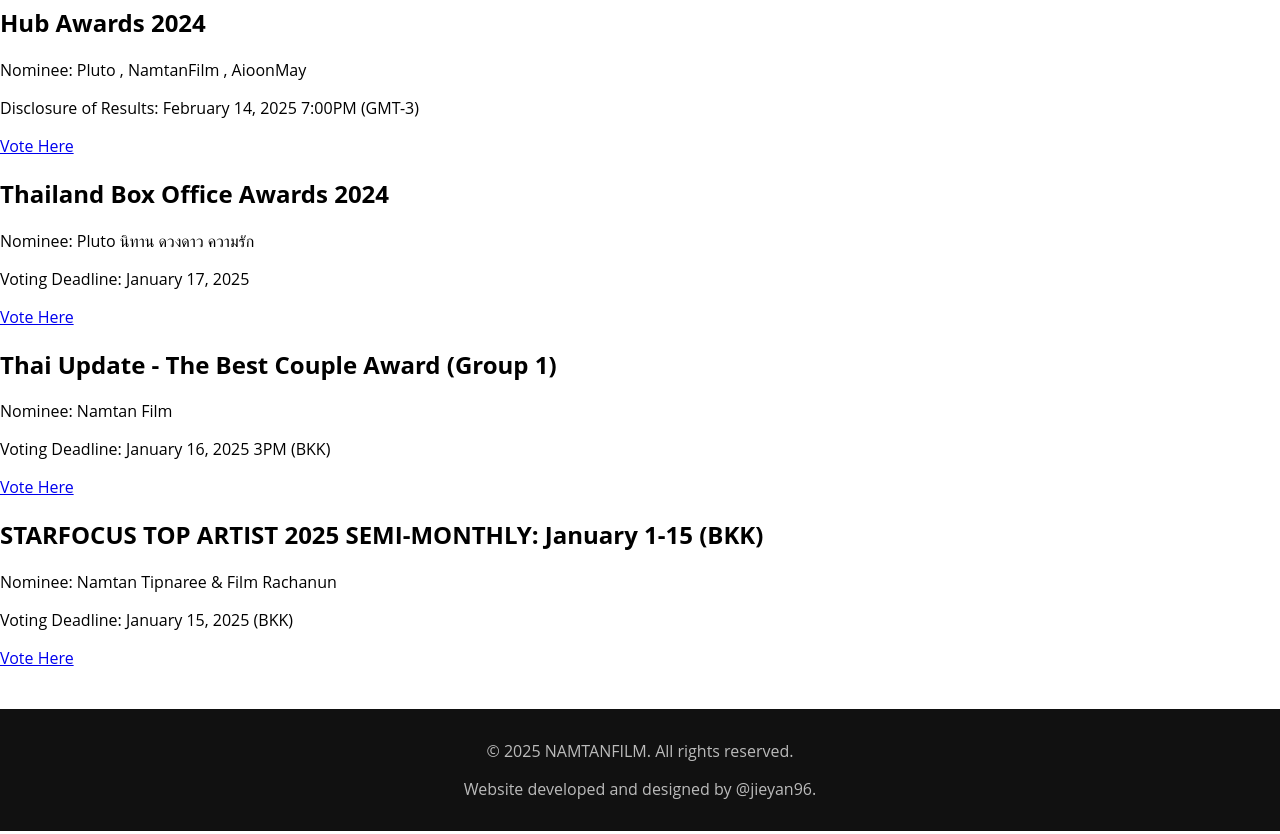
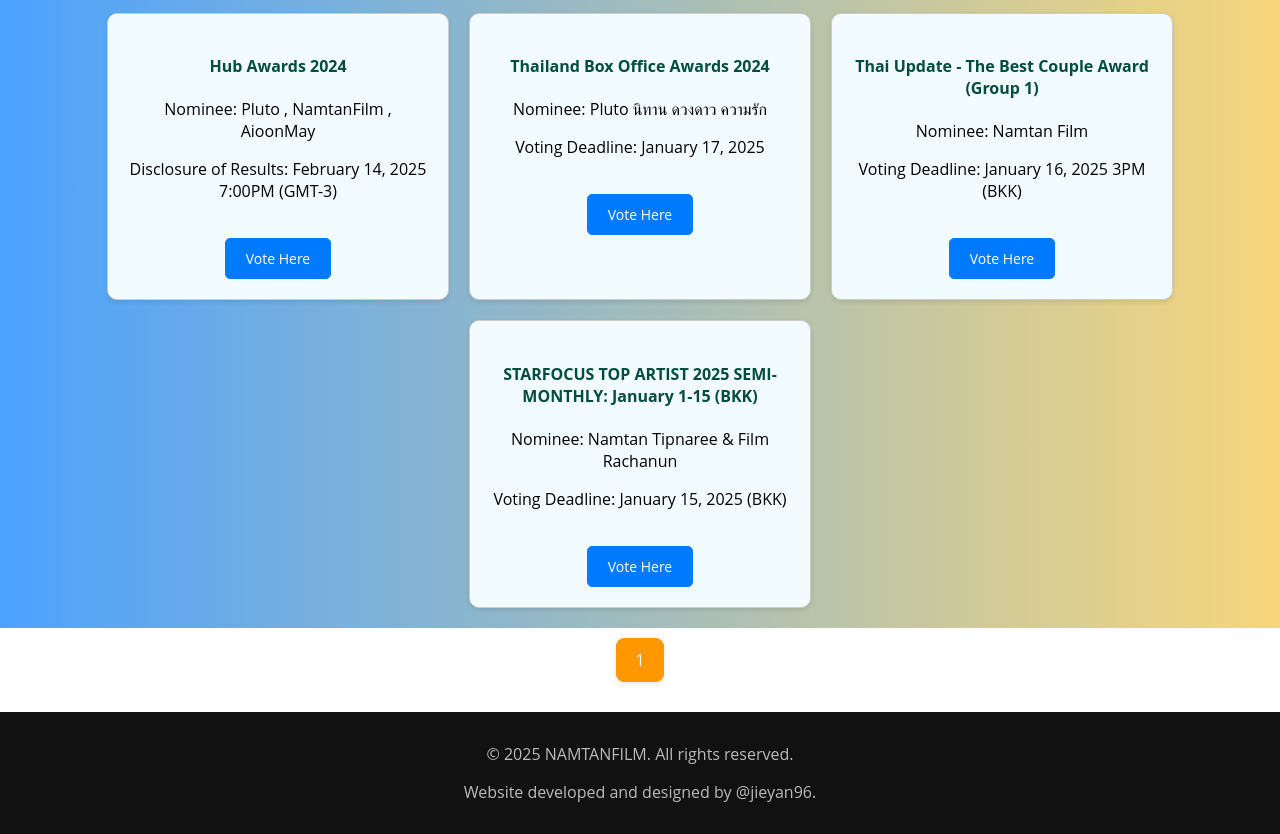
Before and after one commit to asmall-potato/namtanfilm, a plain HTML site: page vote.html in a window 1280 px wide. Shown: the part 320-1154 px from the top of the page. Drawn offline with nearby package versions, Linux system fonts and the light colour scheme.

Commit message:
Update vote.html

```diff
--- a/vote.html
+++ b/vote.html
@@ -68,43 +68,43 @@
         </div>
 
     </header>
-            <h1>Vote for NamtanFilm</h1>
-        <main>
 
+            <main>
+            <h2 style="text-align: center; margin-bottom: 20px;">Vote for NamtanFilm</h2>
+            <div class="general-container">
 
-
-            <section class="award">
-                <h2>Hub Awards 2024</h2>
+            <div class="general-item">
+                <h4>Hub Awards 2024</h4>
                 <p>Nominee: Pluto , NamtanFilm , AioonMay</p>
                 <p>Disclosure of Results: February 14, 2025 7:00PM (GMT-3)</p>
-                <a href="https://awards.girlslovehub.com/" target="_blank">Vote Here</a>
-              </section>
+                <a href="https://awards.girlslovehub.com/" class="external-link-button">Vote Here</a>
+            </div>
 
-            <section class="award">
-                <h2>Thailand Box Office Awards 2024</h2>
+            <div class="general-item">
+                <h4>Thailand Box Office Awards 2024</h4>
                 <p>Nominee: Pluto นิทาน ดวงดาว ความรัก</p>
                 <p>Voting Deadline: January 17, 2025</p>
-                <a href="https://today.line.me/th/v3/poll/qoXnxBw?utm_source=copyshare&liff.referrer=https%3A%2F%2Ft.co%2F" target="_blank">Vote Here</a>
-              </section>
+                <a href="https://today.line.me/th/v3/poll/qoXnxBw?utm_source=copyshare&liff.referrer=https%3A%2F%2Ft.co%2F" class="external-link-button">Vote Here</a>
+            </div>
 
-            <section class="award">
-              <h2>Thai Update - The Best Couple Award (Group 1)</h2>
+            <div class="general-item">
+              <h4>Thai Update - The Best Couple Award (Group 1)</h4>
               <p>Nominee: Namtan Film</p>
               <p>Voting Deadline: January 16, 2025 3PM (BKK)</p>
-              <a href="https://www.thaiupdate.info/the-best-couple-award-group-1/" target="_blank">Vote Here</a>
-            </section>
+              <a href="https://www.thaiupdate.info/the-best-couple-award-group-1/" class="external-link-button">Vote Here</a>
+            </div>
 
-            <section class="award">
-              <h2>STARFOCUS TOP ARTIST 2025 SEMI-MONTHLY: January 1-15 (BKK)</h2>
+            <div class="general-item">
+              <h4>STARFOCUS TOP ARTIST 2025 SEMI-MONTHLY: January 1-15 (BKK)</h4>
               <p>Nominee: Namtan Tipnaree & Film Rachanun</p>
               <p>Voting Deadline: January 15, 2025 (BKK)</p>
-              <a href="https://www.starfocus.online/main" target="_blank">Vote Here</a>
-            </section>
+              <a href="https://www.starfocus.online/main" class="external-link-button">Vote Here</a>
+            </div>
 
+        </div>
+        <div class="pagination" id="pagination"></div>
 
-         <div class="pagination" id="pagination"></div>
-            <!-- More awards can be added here -->
-          </main>
+    </main>
 
     <footer>
         <p>&copy; 2025 NAMTANFILM. All rights reserved.</p>
```
